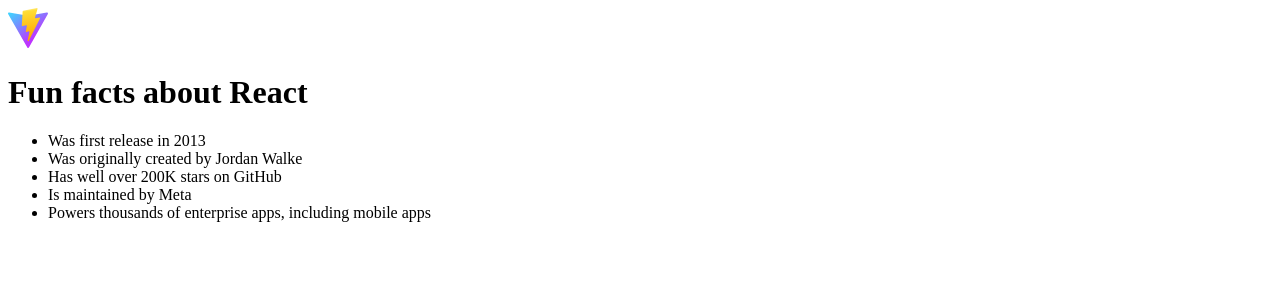
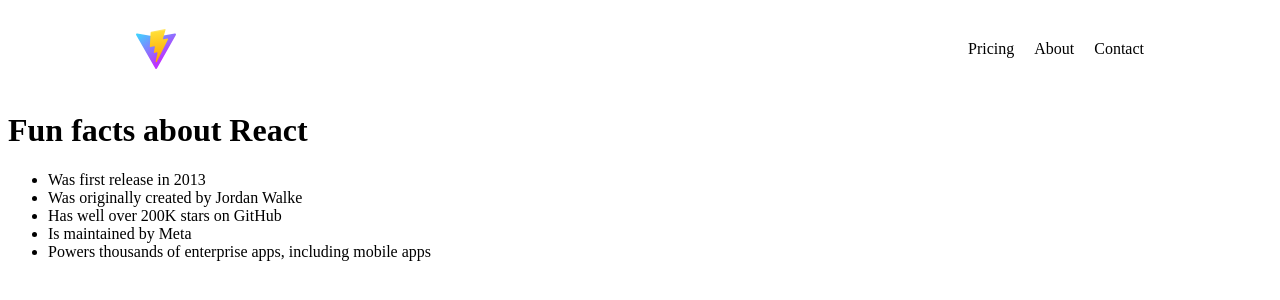
Before and after one commit to Juaan26/Coursera-React-Project1, a React (Vite) app: page / in a window 1280 px wide. Shown: the top 300 px of the page. Built offline with nearby package versions, Linux system fonts and the light colour scheme.

Commit message:
añadiendo estilos

```diff
--- /dev/null
+++ b/src/main.css
@@ -0,0 +1,20 @@
+:root {
+    color-scheme: dark light;
+}
+
+.header {
+    display: flex;
+    justify-content: space-between;
+    align-items: center;
+    padding: 2vh 10vw;
+    border-bottom: white solid 1px;
+
+}
+
+.header-nav-items {
+    display: flex;
+    list-style: none;
+    gap: 20px;
+
+
+}
--- a/src/main.jsx
+++ b/src/main.jsx
@@ -1,12 +1,23 @@
 
 import { createRoot } from "react-dom/client"
-
+import "./main.css"
 const root = createRoot(document.querySelector('#app'))
 
 
 
-function Logo() {
-    return <img src="vite.svg" alt="Vite logo" width="40px" />
+function Header() {
+    return (
+        <header className="header">
+            <img src="vite.svg" alt="Vite logo" width="40px" />
+            <nav className="header-nav">
+                <ul className="header-nav-items">
+                    <li>Pricing</li>
+                    <li>About</li>
+                    <li>Contact</li>
+                </ul>
+            </nav>
+        </header>
+    )
 }
 
 function ReactFacts() {
@@ -28,7 +39,7 @@
 
 
 root.render(<>
-    <Logo />
+    <Header />
     <ReactFacts />
 </>
 )
```
